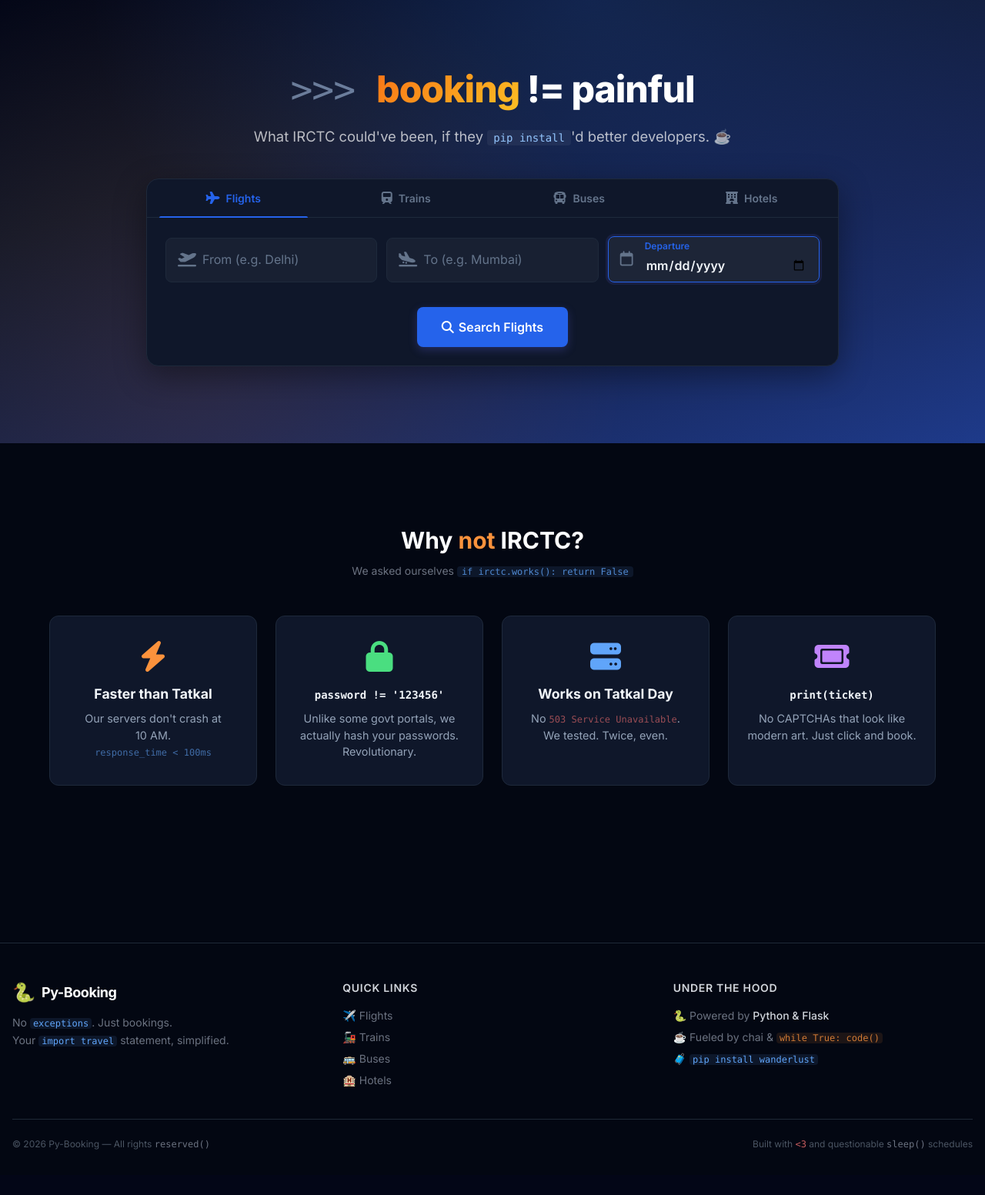
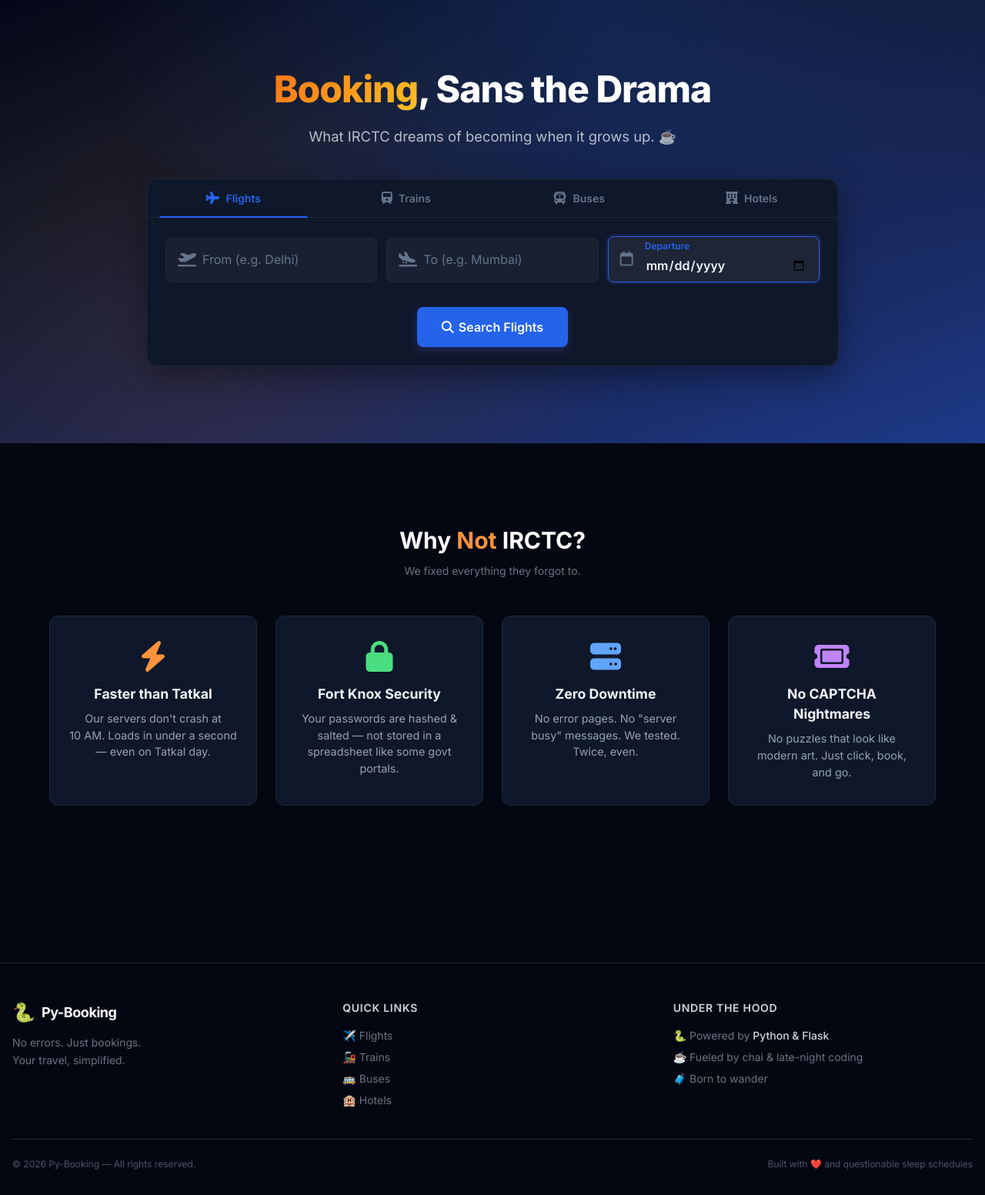
Before and after one commit to biplavbarua/Ticket-Booking-App, a Flask app: page / in a window 1280 px wide. Shown: the part 69-1622 px from the top of the page at 77% size. Before the commit the page ends 1563 px from the top, so only its background shows below. Run offline with Flask 3, Linux system fonts and the light colour scheme; some libraries are stand-ins or nearby versions.

Commit message:
✏️ Simplify UI copy: remove code syntax, keep wit
Replaced code-heavy elements (>>>, !=, pip install, code blocks) with
human-readable witty copy. Still IRCTC-themed but now accessible to
all users, not just developers.

```diff
--- a/app/templates/base.html
+++ b/app/templates/base.html
@@ -128,8 +128,8 @@
                         <span class="text-lg font-bold text-white tracking-tight">Py-Booking</span>
                     </div>
                     <p class="text-sm text-gray-500 leading-relaxed max-w-xs">
-                        No <code class="text-blue-400 bg-blue-400/10 px-1 rounded text-xs">exceptions</code>. Just bookings.<br>
-                        Your <code class="text-blue-400 bg-blue-400/10 px-1 rounded text-xs">import travel</code> statement, simplified.
+                        No errors. Just bookings.<br>
+                        Your travel, simplified.
                     </p>
                 </div>
 
@@ -149,16 +149,16 @@
                     <h4 class="text-sm font-semibold text-gray-300 uppercase tracking-wider mb-4">Under the Hood</h4>
                     <div class="space-y-2 text-sm text-gray-500">
                         <p>🐍 Powered by <span class="text-gray-300 font-medium">Python & Flask</span></p>
-                        <p>☕ Fueled by chai & <code class="text-orange-400/80 bg-orange-400/10 px-1 rounded text-xs">while True: code()</code></p>
-                        <p>🧳 <code class="text-blue-400 bg-blue-400/10 px-1 rounded text-xs">pip install wanderlust</code></p>
+                        <p>☕ Fueled by chai & late-night coding</p>
+                        <p>🧳 Born to wander</p>
                     </div>
                 </div>
             </div>
 
             <!-- Bottom Bar -->
             <div class="border-t border-gray-800 pt-6 flex flex-col sm:flex-row items-center justify-between gap-3">
-                <p class="text-xs text-gray-600">&copy; 2026 Py-Booking — All rights <code class="text-gray-500">reserved()</code></p>
-                <p class="text-xs text-gray-600">Built with <code class="text-red-400/80">&#60;3</code> and questionable <code class="text-gray-500">sleep()</code> schedules</p>
+                <p class="text-xs text-gray-600">&copy; 2026 Py-Booking — All rights reserved.</p>
+                <p class="text-xs text-gray-600">Built with ❤️ and questionable sleep schedules</p>
             </div>
         </div>
     </footer>
--- a/app/templates/index.html
+++ b/app/templates/index.html
@@ -5,10 +5,10 @@
     <div class="hero-bg"></div>
     <div class="hero-content">
         <h1 class="hero-title">
-            <code class="text-brand-200 font-mono text-3xl md:text-5xl font-light opacity-50">>>> </code><span class="text-gradient">booking</span> != painful
+            <span class="text-gradient">Booking</span>, Sans the Drama
         </h1>
         <p class="hero-subtitle">
-            What IRCTC could've been, if they <code class="font-mono text-brand-300 bg-white/5 px-2 py-0.5 rounded text-sm">pip install</code>'d better developers. ☕
+            What IRCTC dreams of becoming when it grows up. ☕
         </p>
 
         <div class="search-widget mt-8">
@@ -128,28 +128,28 @@
 </div>
 
 <div class="features mt-12 mb-20 text-center">
-    <h2 class="text-3xl font-bold mb-3 text-white">Why <span class="text-orange-400">not</span> IRCTC?</h2>
-    <p class="text-gray-500 text-sm mb-12">We asked ourselves <code class="text-blue-400/80 bg-blue-400/10 px-1.5 rounded text-xs">if irctc.works(): return False</code></p>
+    <h2 class="text-3xl font-bold mb-3 text-white">Why <span class="text-orange-400">Not</span> IRCTC?</h2>
+    <p class="text-gray-500 text-sm mb-12">We fixed everything they forgot to.</p>
     <div class="features-grid" style="grid-template-columns: repeat(4, 1fr);">
         <div class="feature-card">
             <i class="fa-solid fa-bolt feature-icon text-orange-400"></i>
             <h3>Faster than Tatkal</h3>
-            <p>Our servers don't crash at 10&nbsp;AM.<br><code class="text-blue-400/60 text-xs">response_time &lt; 100ms</code></p>
+            <p>Our servers don't crash at 10&nbsp;AM. Loads in under a second — even on Tatkal day.</p>
         </div>
         <div class="feature-card">
             <i class="fa-solid fa-lock feature-icon text-green-400"></i>
-            <h3><code class="text-sm">password != '123456'</code></h3>
-            <p>Unlike some govt portals, we actually hash your passwords. Revolutionary.</p>
+            <h3>Fort Knox Security</h3>
+            <p>Your passwords are hashed &amp; salted — not stored in a spreadsheet like some govt portals.</p>
         </div>
         <div class="feature-card">
             <i class="fa-solid fa-server feature-icon text-blue-400"></i>
-            <h3>Works on Tatkal Day</h3>
-            <p>No <code class="text-red-400/60 text-xs">503 Service Unavailable</code>.<br>We tested. Twice, even.</p>
+            <h3>Zero Downtime</h3>
+            <p>No error pages. No "server busy" messages. We tested. Twice, even.</p>
         </div>
         <div class="feature-card">
             <i class="fa-solid fa-ticket feature-icon text-purple-400"></i>
-            <h3><code class="text-sm">print(ticket)</code></h3>
-            <p>No CAPTCHAs that look like modern art. Just click and book.</p>
+            <h3>No CAPTCHA Nightmares</h3>
+            <p>No puzzles that look like modern art. Just click, book, and go.</p>
         </div>
     </div>
 </div>
```
